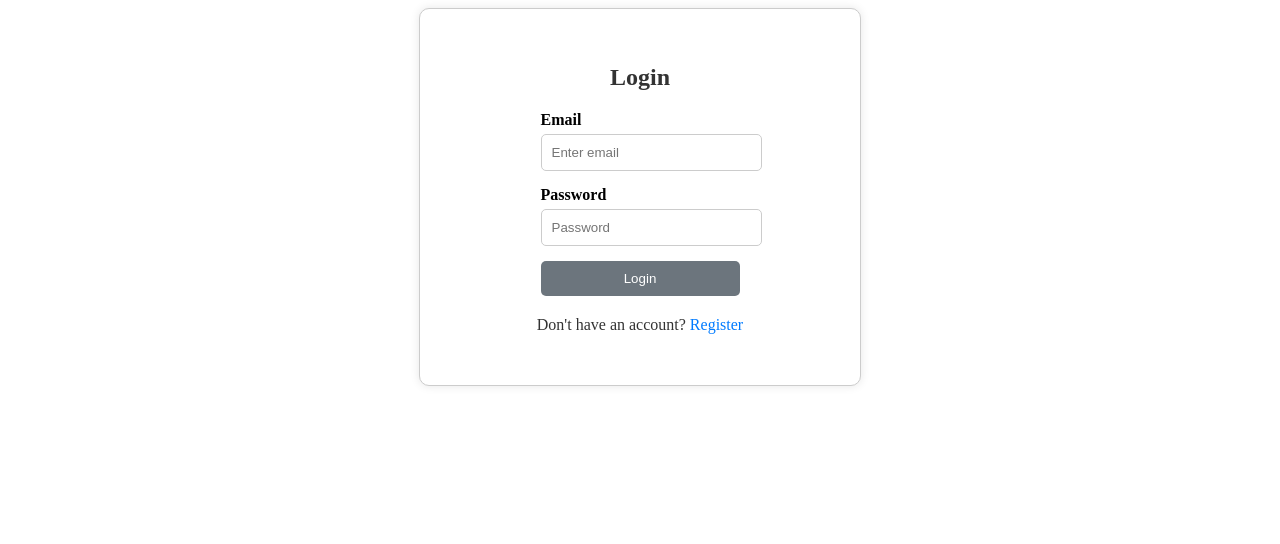
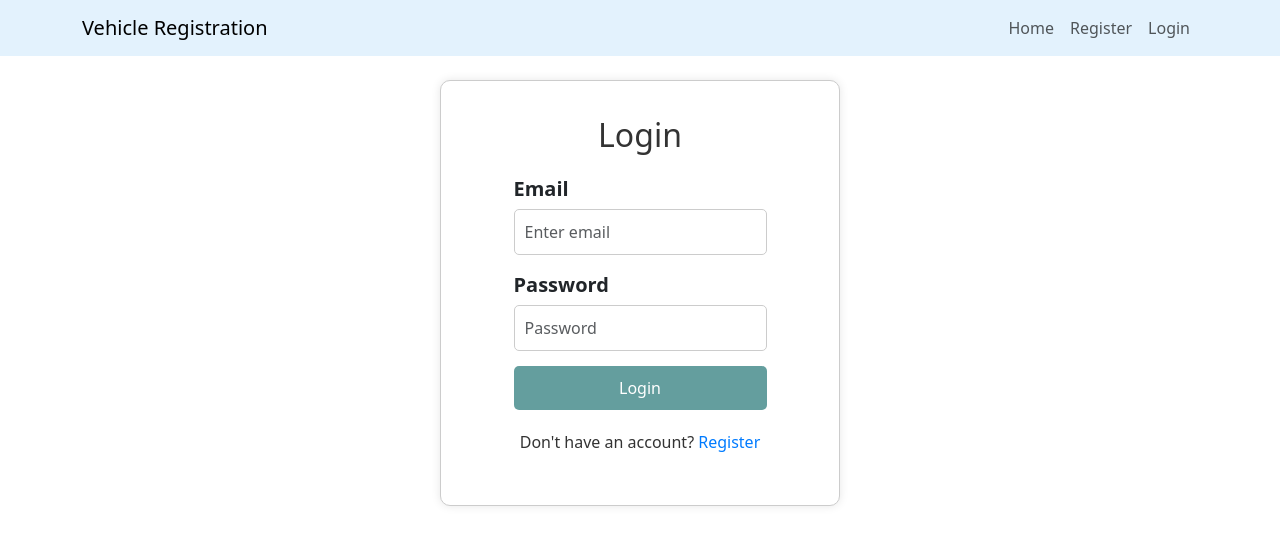
Before and after one commit to kevit-devanshi-kadecha/Vehicle-Registration-System, an Angular app: page /login in a window 1280 px wide. Shown: the top 544 px of the page. Built offline with nearby package versions, Linux system fonts and the light colour scheme.

Commit message:
Add Bootstrap for styling and implement Navbar component

```diff
--- a/angular.json
+++ b/angular.json
@@ -25,6 +25,7 @@
               "src/assets"
             ],
             "styles": [
+              "node_modules/bootstrap/dist/css/bootstrap.min.css",
               "src/styles.css"
             ],
             "scripts": []
--- a/package.json
+++ b/package.json
@@ -18,6 +18,7 @@
     "@angular/platform-browser": "^15.2.0",
     "@angular/platform-browser-dynamic": "^15.2.0",
     "@angular/router": "^15.2.0",
+    "bootstrap": "^5.3.3",
     "rxjs": "~7.8.0",
     "tslib": "^2.3.0",
     "zone.js": "~0.12.0"
--- a/src/app/app.component.html
+++ b/src/app/app.component.html
@@ -1,5 +1,5 @@
 <!-- 🌐 Global Navbar (Hidden on Auth Pages) -->
-<!-- <app-navbar *ngIf="!isAuthPage()"></app-navbar> -->
+<app-navbar *ngIf="!isAuthPage()"></app-navbar>
 
 <!-- 🔄 Loading Spinner (Optional) -->
 <div class="loading-container" *ngIf="loading">
@@ -8,5 +8,6 @@
 
 <!-- 📌 Main Content (Dynamic Content from Routing) -->
 <div class="main-container">
+  <br >
   <router-outlet></router-outlet>
 </div>
--- a/src/app/app.module.ts
+++ b/src/app/app.module.ts
@@ -3,10 +3,12 @@ import { BrowserModule } from '@angular/platform-browser';
 import { AuthModule } from './auth/auth.module';
 import { AppComponent } from './app.component';
 import { RouterModule } from '@angular/router';
+import { NavbarComponent } from './shared/navbar/navbar.component';
 
 @NgModule({
   declarations: [
-    AppComponent
+    AppComponent,
+    NavbarComponent
   ],
   imports: [
     BrowserModule,
--- a/src/app/auth/login/login.component.css
+++ b/src/app/auth/login/login.component.css
@@ -25,11 +25,13 @@ h2 {
 
 .form-group {
     width: 100%;
+    height: 100%;
     margin-bottom: 15px;
 }
 
 .form-group label {
     display: block;
+    font-size: 20px;
     margin-bottom: 5px;
     font-weight: bold;
 }
@@ -52,7 +54,7 @@ h2 {
 .btn-primary {
     width: 100%;
     padding: 10px;
-    background-color: #007bff;
+    background-color: rgb(18, 107, 107);
     border: none;
     border-radius: 5px;
     color: #fff;
@@ -60,7 +62,7 @@ h2 {
 }
 
 .btn-primary:disabled {
-    background-color: #6c757d;
+    background-color: rgb(18, 107, 107);
     cursor: not-allowed;
 }
 
--- a/src/app/auth/register/register.component.css
+++ b/src/app/auth/register/register.component.css
@@ -1,4 +1,4 @@
-.container {
+ .register-container {
     max-width: 400px;
     margin: 0 auto;
     padding: 20px;
@@ -24,14 +24,25 @@ h2 {
 }
 
 .form-group {
-    width: 100%;
+    display: flex;
+    align-items: center;
+    justify-content: space-between;
     margin-bottom: 15px;
 }
 
 .form-group label {
-    display: block;
-    margin-bottom: 5px;
+    flex: 1;
+    width: 100%;
     font-weight: bold;
+    margin-right: 10px;
+    text-align: right;
+}
+
+.form-group input {
+    flex: 2;
+    padding: 8px;
+    border: 1px solid #ccc;
+    border-radius: 5px;
 }
 
 .form-control {
@@ -50,17 +61,21 @@ h2 {
 }
 
 .btn-primary {
-    width: 100%;
+    width: 100%; /* Makes the button responsive */
+    max-width: 200px; /* Sets a maximum width */
     padding: 10px;
     background-color: #007bff;
+    color: white;
     border: none;
     border-radius: 5px;
-    color: #fff;
     cursor: pointer;
+    display: block;
+    margin: 10px auto; /* Centers the button */
+    text-align: center;
 }
 
 .btn-primary:disabled {
-    background-color: #6c757d;
+    background-color: #076369;
     cursor: not-allowed;
 }
 
@@ -77,3 +92,24 @@ a {
 a:hover {
     text-decoration: underline;
 }
+
+/*
+button {
+    width: 100%;
+    padding: 10px;
+    background-color: #007bff;
+    color: white;
+    border: none;
+    border-radius: 5px;
+    cursor: pointer;
+}
+
+button:disabled {
+    background-color: #ccc;
+    cursor: not-allowed;
+}
+
+p {
+    text-align: center;
+}
+*/
--- /dev/null
+++ b/src/app/shared/navbar/navbar.component.html
@@ -0,0 +1,23 @@
+<nav class="navbar navbar-expand-lg navbar-light mb-6" style="background-color: #e3f2fd;">
+    <div class="container">
+      <a class="navbar-brand mb-0 h1" routerLink="/">Vehicle Registration</a>
+
+      <button class="navbar-toggler" type="button" data-bs-toggle="collapse" data-bs-target="#navbarNav">
+        <span class="navbar-toggler-icon"></span>
+      </button>
+
+      <div class="collapse navbar-collapse" id="navbarNav">
+        <ul class="navbar-nav ms-auto">
+          <li class="nav-item mb-6">
+            <a class="nav-link" routerLink="/">Home</a>
+          </li>
+          <li class="nav-item mb-6">
+            <a class="nav-link" routerLink="/register">Register</a>
+          </li>
+          <li class="nav-item mb-6">
+            <a class="nav-link" routerLink="/login">Login</a>
+          </li>
+        </ul>
+      </div>
+    </div>
+  </nav>
```
Also changed, not shown: src/app/shared/navbar/navbar.component.ts (added, +10 -0 lines), src/app/shared/navbar/navbar.component.css (added), 2 other files (tests, documents, lock files or other folders).
